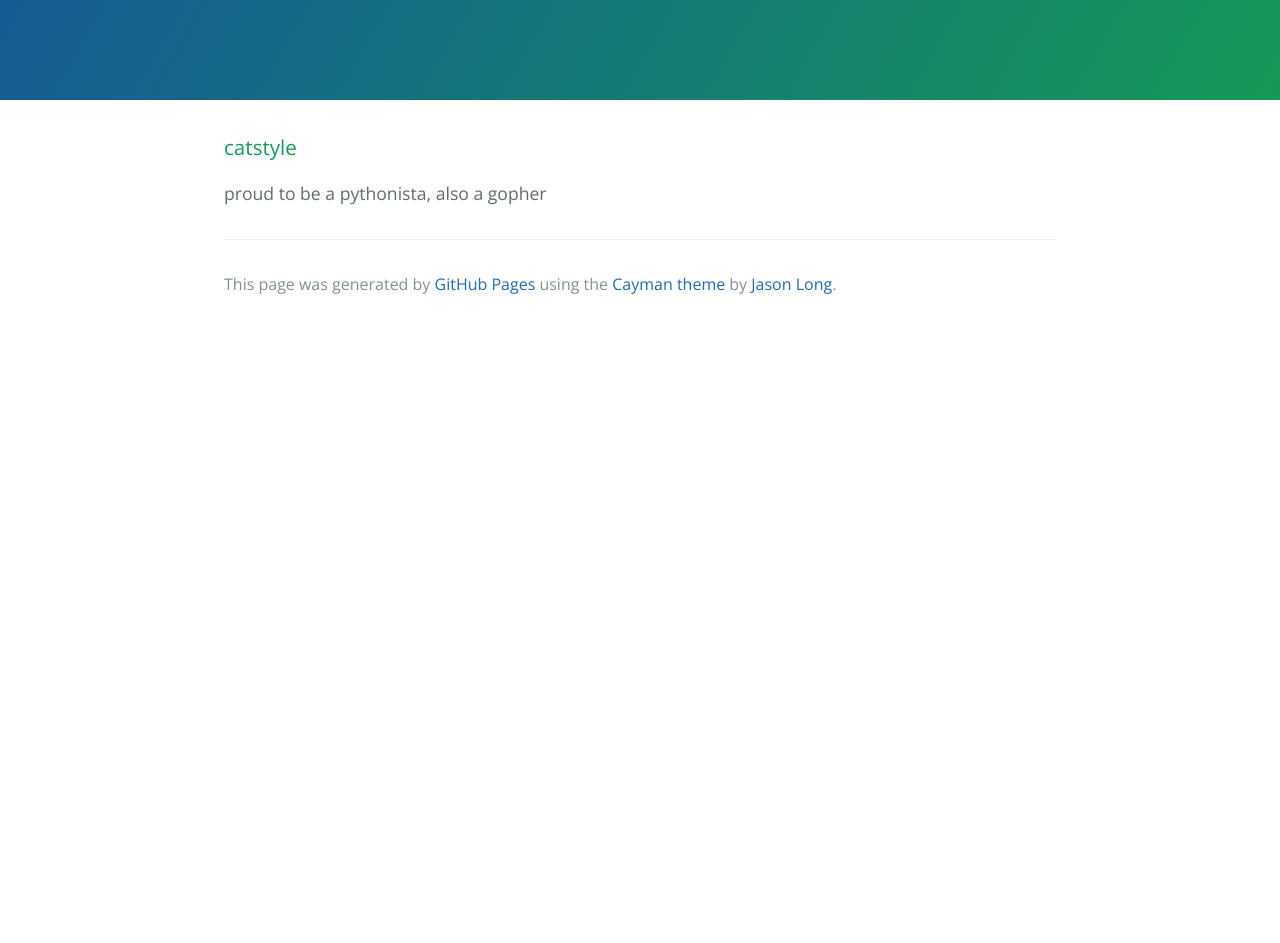
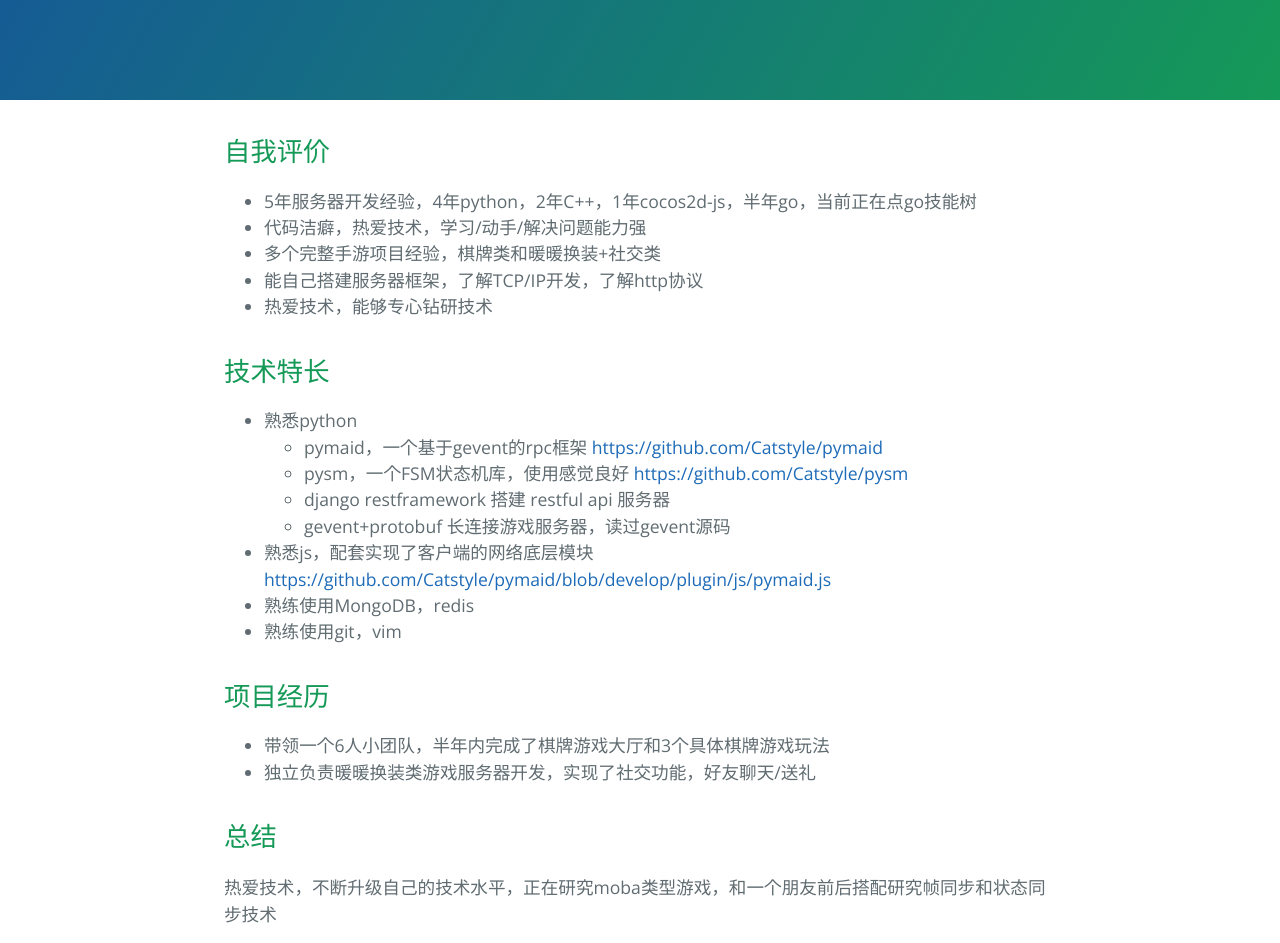
Before and after one commit to Catstyle/catstyle.github.com, a plain HTML site: page index.html in a window 1280 px wide. Shown: the part 170-1113 px from the top of the page. Before the commit the page ends 800 px from the top, so only its background shows below. Drawn offline with nearby package versions, Linux system fonts and the light colour scheme.

Commit message:
Replace master branch with page content via GitHub

```diff
--- a/index.html
+++ b/index.html
@@ -2,7 +2,7 @@
 <html lang="en-us">
   <head>
     <meta charset="UTF-8">
-    <title>Catstyle.GitHub.com by Catstyle</title>
+    <title>Resume by Catstyle</title>
     <meta name="viewport" content="width=device-width, initial-scale=1">
     <link rel="stylesheet" type="text/css" href="stylesheets/normalize.css" media="screen">
     <link href='https://fonts.googleapis.com/css?family=Open+Sans:400,700' rel='stylesheet' type='text/css'>
@@ -11,15 +11,55 @@
   </head>
   <body>
     <section class="page-header">
-      <h1 class="project-name">Catstyle.GitHub.com</h1>
+      <h1 class="project-name">Resume</h1>
       <h2 class="project-tagline"></h2>
     </section>
 
     <section class="main-content">
-      <h3>
-<a id="catstyle" class="anchor" href="#catstyle" aria-hidden="true"><span aria-hidden="true" class="octicon octicon-link"></span></a>catstyle</h3>
+      <h2>
+<a id="自我评价" class="anchor" href="#%E8%87%AA%E6%88%91%E8%AF%84%E4%BB%B7" aria-hidden="true"><span aria-hidden="true" class="octicon octicon-link"></span></a>自我评价</h2>
 
-<p>proud to be a pythonista, also a gopher</p>
+<ul>
+<li>5年服务器开发经验，4年python，2年C++，1年cocos2d-js，半年go，当前正在点go技能树</li>
+<li>代码洁癖，热爱技术，学习/动手/解决问题能力强</li>
+<li>多个完整手游项目经验，棋牌类和暖暖换装+社交类</li>
+<li>能自己搭建服务器框架，了解TCP/IP开发，了解http协议</li>
+<li>热爱技术，能够专心钻研技术</li>
+</ul>
+
+<h2>
+<a id="技术特长" class="anchor" href="#%E6%8A%80%E6%9C%AF%E7%89%B9%E9%95%BF" aria-hidden="true"><span aria-hidden="true" class="octicon octicon-link"></span></a>技术特长</h2>
+
+<ul>
+<li>熟悉python
+
+<ul>
+<li>pymaid，一个基于gevent的rpc框架 <a href="https://github.com/Catstyle/pymaid">https://github.com/Catstyle/pymaid</a>
+</li>
+<li>pysm，一个FSM状态机库，使用感觉良好 <a href="https://github.com/Catstyle/pysm">https://github.com/Catstyle/pysm</a>
+</li>
+<li>django restframework 搭建 restful api 服务器</li>
+<li>gevent+protobuf 长连接游戏服务器，读过gevent源码</li>
+</ul>
+</li>
+<li>熟悉js，配套实现了客户端的网络底层模块 <a href="https://github.com/Catstyle/pymaid/blob/develop/plugin/js/pymaid.js">https://github.com/Catstyle/pymaid/blob/develop/plugin/js/pymaid.js</a>
+</li>
+<li>熟练使用MongoDB，redis</li>
+<li>熟练使用git，vim</li>
+</ul>
+
+<h2>
+<a id="项目经历" class="anchor" href="#%E9%A1%B9%E7%9B%AE%E7%BB%8F%E5%8E%86" aria-hidden="true"><span aria-hidden="true" class="octicon octicon-link"></span></a>项目经历</h2>
+
+<ul>
+<li>带领一个6人小团队，半年内完成了棋牌游戏大厅和3个具体棋牌游戏玩法</li>
+<li>独立负责暖暖换装类游戏服务器开发，实现了社交功能，好友聊天/送礼</li>
+</ul>
+
+<h2>
+<a id="总结" class="anchor" href="#%E6%80%BB%E7%BB%93" aria-hidden="true"><span aria-hidden="true" class="octicon octicon-link"></span></a>总结</h2>
+
+<p>热爱技术，不断升级自己的技术水平，正在研究moba类型游戏，和一个朋友前后搭配研究帧同步和状态同步技术</p>
 
       <footer class="site-footer">
 
--- a/params.json
+++ b/params.json
@@ -1,6 +1,6 @@
 {
-  "name": "Catstyle.GitHub.com",
+  "name": "Resume",
   "tagline": "",
-  "body": "###catstyle\r\nproud to be a pythonista, also a gopher\r\n",
+  "body": "## 自我评价\r\n* 5年服务器开发经验，4年python，2年C++，1年cocos2d-js，半年go，当前正在点go技能树\r\n* 代码洁癖，热爱技术，学习/动手/解决问题能力强\r\n* 多个完整手游项目经验，棋牌类和暖暖换装+社交类\r\n* 能自己搭建服务器框架，了解TCP/IP开发，了解http协议\r\n* 热爱技术，能够专心钻研技术\r\n\r\n## 技术特长\r\n- 熟悉python\r\n  - pymaid，一个基于gevent的rpc框架 https://github.com/Catstyle/pymaid\r\n  - pysm，一个FSM状态机库，使用感觉良好 https://github.com/Catstyle/pysm\r\n  - django restframework 搭建 restful api 服务器\r\n  - gevent+protobuf 长连接游戏服务器，读过gevent源码\r\n- 熟悉js，配套实现了客户端的网络底层模块 https://github.com/Catstyle/pymaid/blob/develop/plugin/js/pymaid.js\r\n- 熟练使用MongoDB，redis\r\n- 熟练使用git，vim\r\n\r\n## 项目经历\r\n- 带领一个6人小团队，半年内完成了棋牌游戏大厅和3个具体棋牌游戏玩法\r\n- 独立负责暖暖换装类游戏服务器开发，实现了社交功能，好友聊天/送礼\r\n\r\n## 总结\r\n热爱技术，不断升级自己的技术水平，正在研究moba类型游戏，和一个朋友前后搭配研究帧同步和状态同步技术",
   "note": "Don't delete this file! It's used internally to help with page regeneration."
 }
```
